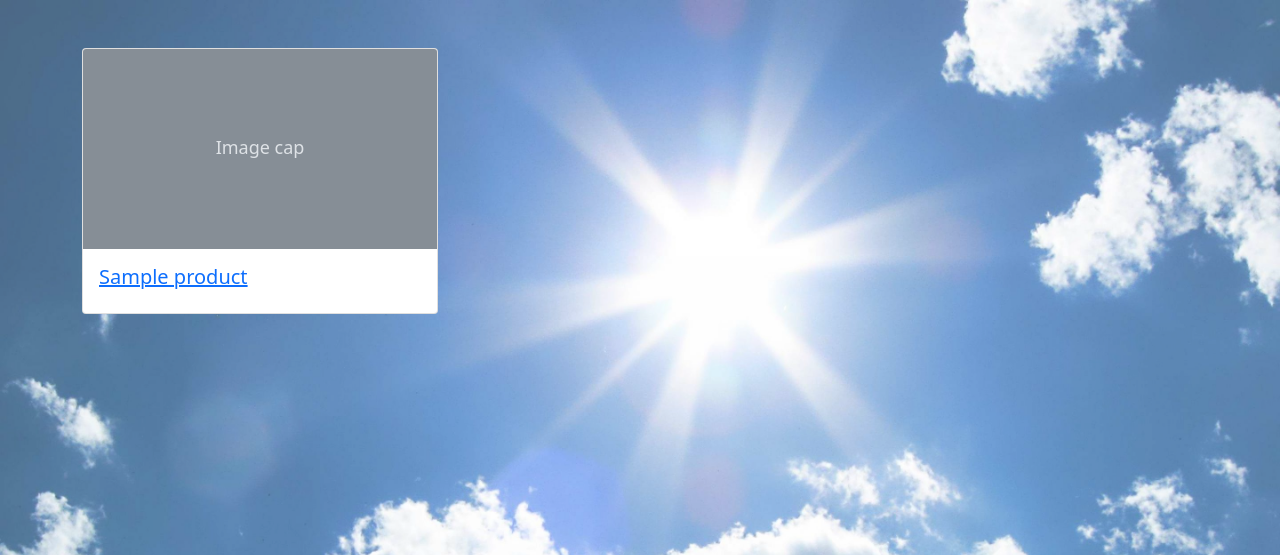
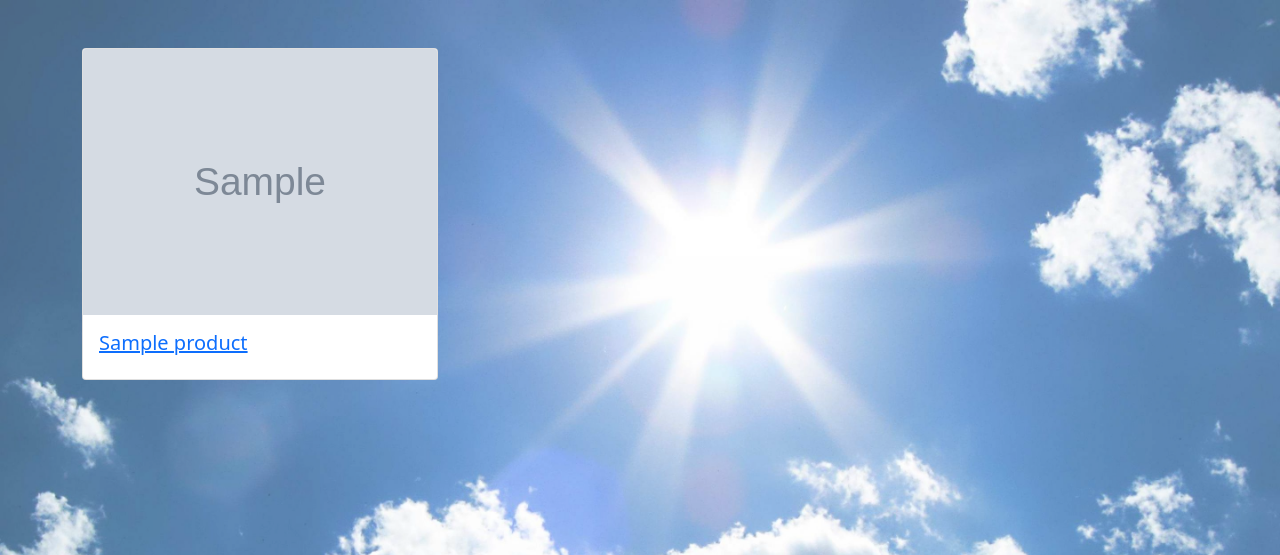
Before and after one commit to Yang-Wei-Ting/williams_website, a Django app: page /shop/products/ in a window 1280 px wide. Shown: the part 56-611 px from the top of the page. Run offline with Django 3.2, Linux system fonts and the light colour scheme; tables that the repository leaves empty hold one stand-in row (values such as "Sample post"); grey boxes marked "Sample" are stand-in pictures; parts of the project's set-up code (start-up, migrations or seed data) failed here and were passed over; some libraries are stand-ins or nearby versions.

Commit message:
added images to shop lists

```diff
--- a/templates/shop/base.html
+++ b/templates/shop/base.html
@@ -36,20 +36,8 @@
         {% for object in object_list %}
           <div class="col-sm-6 col-lg-4 mb-4" style="position: absolute; left: 0%; top: 0px;">
             <div class="card">
-              <svg class="bd-placeholder-img card-img-top" width="100%" height="200" xmlns="http://www.w3.org/2000/svg"
-                   role="img" aria-label="Placeholder: Image cap" preserveAspectRatio="xMidYMid slice" focusable="false">
-                <title>Placeholder</title>
-                <rect width="100%" height="100%" fill="#868e96"></rect>
-                <text x="50%" y="50%" fill="#dee2e6" dy=".3em">Image cap</text>
-              </svg>
-              <div class="card-body">
-                <h5 class="card-title">
-
-                  {% block subcontent %}
-                  {% endblock subcontent %}
-
-                </h5>
-              </div>
+              {% block subcontent %}
+              {% endblock subcontent %}
             </div>
           </div>
         {% endfor %}
--- a/templates/shop/product_categories.html
+++ b/templates/shop/product_categories.html
@@ -5,5 +5,9 @@
 {% endblock subtitle %}
 
 {% block subcontent %}
-  <a href="{% url 'product_category_products' object.id %}">{{ object }}</a>
+  <div class="card-body">
+    <h5 class="card-title">
+      <a href="{% url 'product_category_products' object.id %}">{{ object }}</a>
+    </h5>
+  </div>
 {% endblock subcontent %}
--- a/templates/shop/products.html
+++ b/templates/shop/products.html
@@ -5,5 +5,12 @@
 {% endblock subtitle %}
 
 {% block subcontent %}
-  <p><a href="{% url 'product' object.id %}">{{ object }}</a></p>
+  {% load static %}
+  <img class="bd-placeholder-img card-img-top" src="{% static 'images/'|add:object.prod_imgname %}" alt="Product Image"
+       width="100%" preserveAspectRatio="xMidYMid slice" focusable="false">
+  <div class="card-body">
+    <h5 class="card-title">
+      <p><a href="{% url 'product' object.id %}">{{ object }}</a></p>
+    </h5>
+  </div>
 {% endblock subcontent %}
--- a/templates/shop/vendors.html
+++ b/templates/shop/vendors.html
@@ -5,5 +5,9 @@
 {% endblock subtitle %}
 
 {% block subcontent %}
-  <p><a href="{% url 'vendor_products' object.id %}">{{ object }}</a></p>
+  <div class="card-body">
+    <h5 class="card-title">
+      <p><a href="{% url 'vendor_products' object.id %}">{{ object }}</a></p>
+    </h5>
+  </div>
 {% endblock subcontent %}
```
Also changed, not shown: templates/shop/product_category_products.html (+8 -1 lines), templates/shop/vendor_products.html (+8 -1 lines).
